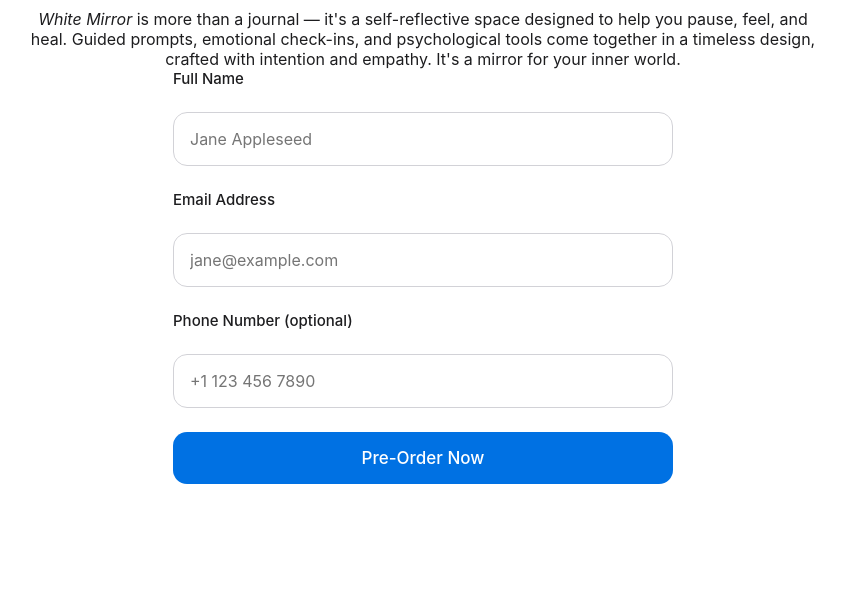
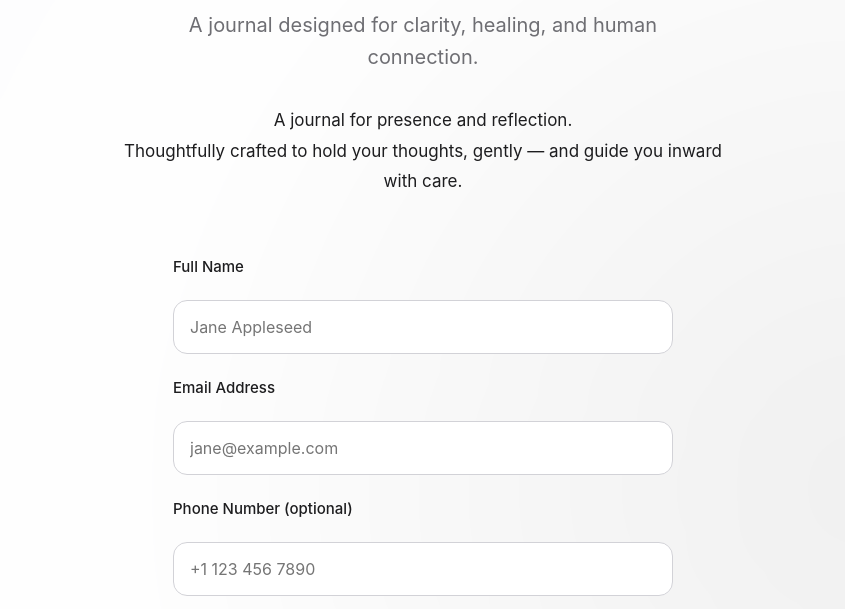
Before and after one commit to whitemirrorjournal/whitejournal-website, a plain HTML site: page index.html in a window 1280 px wide. Shown: the part 191-800 px from the top of the page, without its empty margins (217-1062 px from the left). Drawn offline with Linux system fonts and the light colour scheme; a web font is replaced by a local one.

Commit message:
Update index.html

```diff
--- a/index.html
+++ b/index.html
@@ -29,6 +29,33 @@
       color: var(--text);
       padding: 0 24px;
       scroll-behavior: smooth;
+      position: relative;
+      overflow-x: hidden;
+    }
+
+    .bg-animation {
+      position: fixed;
+      top: -20%;
+      left: -20%;
+      width: 200%;
+      height: 200%;
+      background: radial-gradient(circle at center, #e0e0e0, #ffffff, #f5f5f7);
+      animation: slowMove 40s infinite linear;
+      z-index: -1;
+      filter: blur(80px);
+      opacity: 0.5;
+    }
+
+    @keyframes slowMove {
+      0% {
+        transform: translate(0%, 0%) scale(1);
+      }
+      50% {
+        transform: translate(10%, 10%) scale(1.05);
+      }
+      100% {
+        transform: translate(0%, 0%) scale(1);
+      }
     }
 
     .container {
@@ -59,8 +86,20 @@
       font-size: 20px;
       color: var(--subtle);
       max-width: 500px;
-      margin: 0 auto 80px;
+      margin: 0 auto 32px;
       line-height: 1.6;
+    }
+
+    .description p {
+      font-size: 17px;
+      line-height: 1.8;
+      color: var(--text);
+      max-width: 600px;
+      margin: 0 auto 60px;
+      text-align: center;
+      opacity: 0;
+      transform: translateY(30px);
+      animation: fadeInUp 1.6s ease 0.5s forwards;
     }
 
     form {
@@ -133,16 +172,20 @@
   </style>
 </head>
 <body>
+  <div class="bg-animation"></div>
+
   <div class="container">
     <h1>White Mirror</h1>
-   <div class="description">
-  <p>
-    <em>White Mirror</em> is more than a journal — it's a self-reflective space designed to help you pause, feel, and heal.
-    Guided prompts, emotional check-ins, and psychological tools come together in a timeless design, crafted with
-    intention and empathy. It's a mirror for your inner world.
-  </p>
-</div>
-    <form>
+    <p class="subtext">A journal designed for clarity, healing, and human connection.</p>
+
+    <div class="description">
+      <p>
+        A journal for presence and reflection. <br>
+        Thoughtfully crafted to hold your thoughts, gently — and guide you inward with care.
+      </p>
+    </div>
+
+    <form action="https://formspree.io/f/your-form-id" method="POST">
       <label for="name">Full Name</label>
       <input type="text" id="name" name="name" placeholder="Jane Appleseed" required />
 
```
